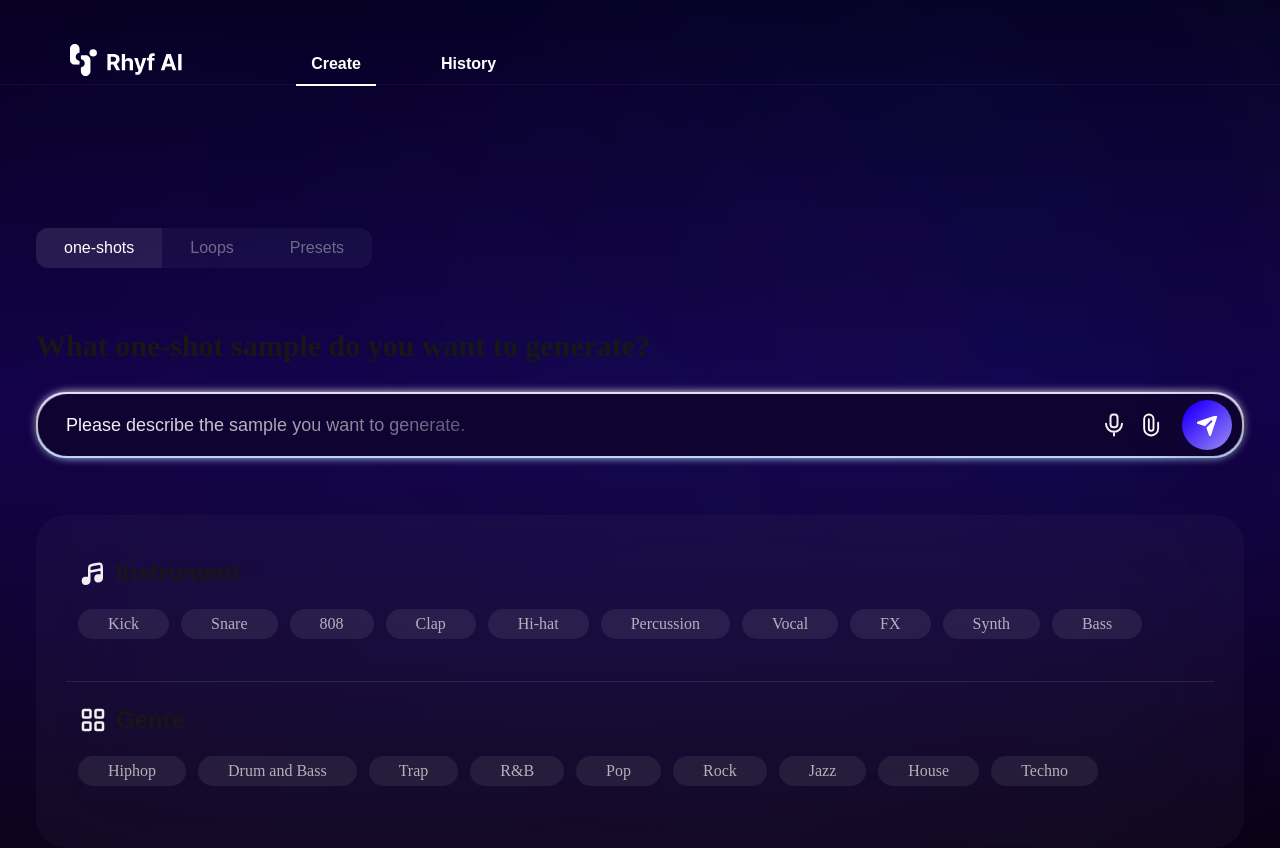
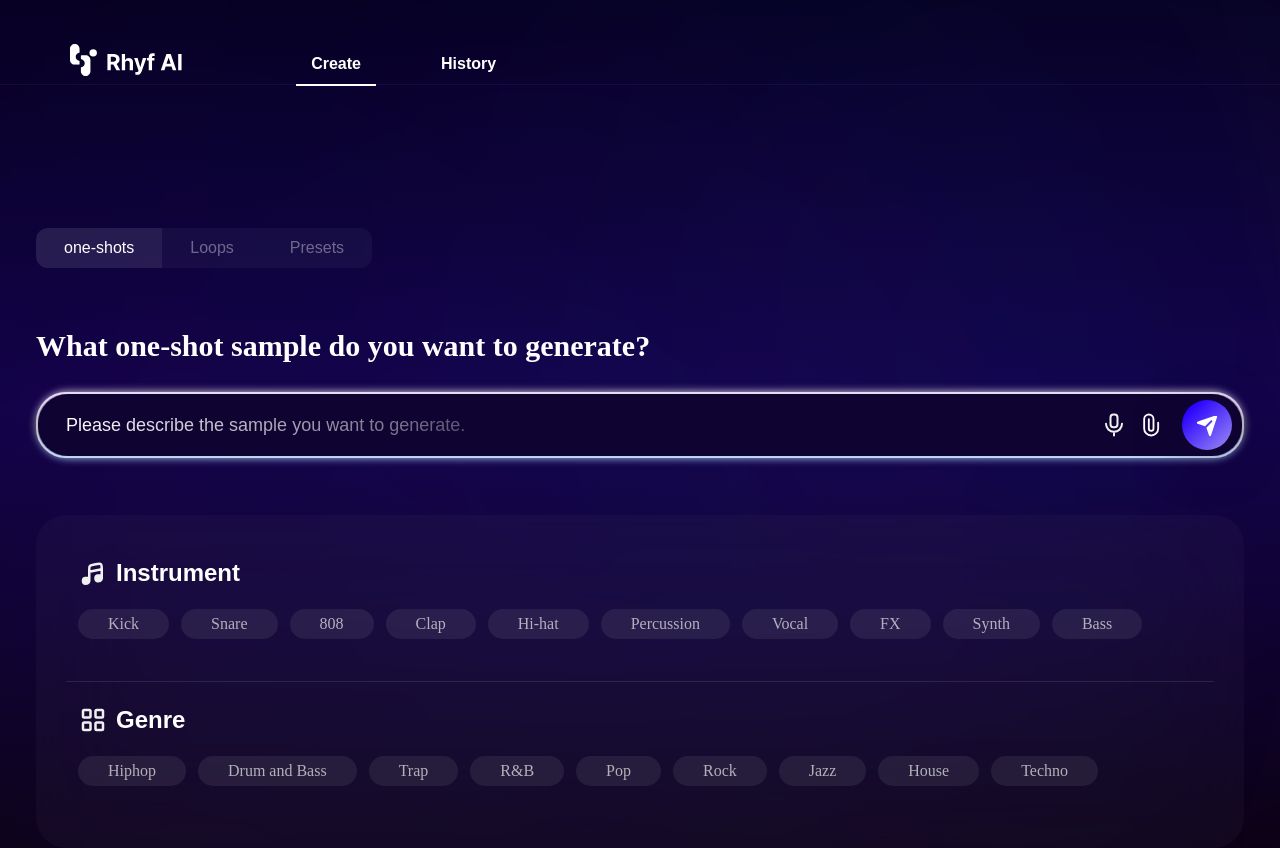
Before and after one commit to rhyf-ai/SYNC, a Next.js app in the folder sync/: page / in a window 1280 px wide. Built offline with nearby package versions, Linux system fonts and the light colour scheme.

Commit message:
오류수정

```diff
--- a/sync/app/layout.jsx
+++ b/sync/app/layout.jsx
@@ -18,7 +18,7 @@ export default function RootLayout({ children }) {
             <body style={{ margin: 0, padding: 0 }}>
                 <BodyContainer>
                     <Header />
-                    <div className="flex hidden sm:block">
+                    <div className="hidden sm:flex">
                         <ChatWindow />
                         {children}
                     </div>
--- a/sync/components/ChatWindow.jsx
+++ b/sync/components/ChatWindow.jsx
@@ -121,7 +121,7 @@ export default function ChatWindow() {
                         ))}
                     </div>
                     <p
-                        className="text-3xl my-5 font-semibold"
+                        className="text-3xl my-5 font-semibold text-white"
                         style={{ fontFamily: "Pretendard" }}
                     >
                         {intent === "OneShots"
--- a/sync/components/Header.jsx
+++ b/sync/components/Header.jsx
@@ -23,11 +23,11 @@ const Header = () => {
                 <img className="ml-[3vw] mt-[1.5vh]" src="/img/logo/Rhyf_logo.svg" alt="" style={{ height: '4vh' }} />
             </a>
             <div className="self-end flex gap-20 text-l font-semibold mt-[2vh] text-white">
-                <a href="/" className="relative ">
+                <a href="/" className="relative text-white">
                     Create
                     <NavBorder />
                 </a>
-                <a href="/" className="relative ">
+                <a href="/" className="relative text-white">
                     History
                 </a>
             </div>
--- a/sync/components/InputArea.jsx
+++ b/sync/components/InputArea.jsx
@@ -44,6 +44,7 @@ const InputAreaContainer = styled.div.withConfig({
         background-color: transparent;
         border: none;
         font-size: 18px;
+        color: white;
         flex: 1;
         &:focus {
             outline: none;
--- a/sync/components/chatWindow/inputToPrompt.jsx
+++ b/sync/components/chatWindow/inputToPrompt.jsx
@@ -43,9 +43,9 @@ export default function InputToPrompt({ intent, input, setInput }) {
     const oneShotsInstrumentList = ["Kick", "Snare", "808","Clap", "Hi-hat","Percussion","Vocal","FX","Synth","Bass",];
     const oneShotsGenreList = ["Hiphop", "Drum and Bass", "Trap", "R&B","Pop","Rock","Jazz","House","Techno"];
     const loopsInstrumentList = ["Drum Loop", "Bass Loop", "Vox Loop", "Synth Loop", "Guitar Loop", "Piano Loop","String Loop"];
-    const loopsGenreList = ["Hiphop", "Drum and Bass", "Trap", "R&"];
+    const loopsGenreList = ["Hiphop", "Drum and Bass", "Trap", "R&B"];
     const presetsInstrumentList = ["Bass Preset", "Lead Preset", "Pad Preset"];
-    const presetsGenreList = ["Hiphop", "Drum and Bass", "Trap", "R"];
+    const presetsGenreList = ["Hiphop", "Drum and Bass", "Trap", "R&B"];
 
     let specificInstrumentList = [];
     let specificGenreList = [];
@@ -75,7 +75,7 @@ export default function InputToPrompt({ intent, input, setInput }) {
                         src="/img/components/instrument.svg"
                         alt=""
                     />
-                    <p className="font-semibold text-2xl">Instrument</p>
+                    <p className="font-semibold text-2xl text-white">Instrument</p>
                 </div>
 
                 <div className="flex gap-3 py-5 flex-wrap">
@@ -97,7 +97,7 @@ export default function InputToPrompt({ intent, input, setInput }) {
                         src="/img/components/genre.svg"
                         alt=""
                     />
-                    <p className="font-semibold text-2xl">Genre</p>
+                    <p className="font-semibold text-2xl text-white">Genre</p>
                 </div>
 
                 <div className="flex gap-3 py-5">
```
